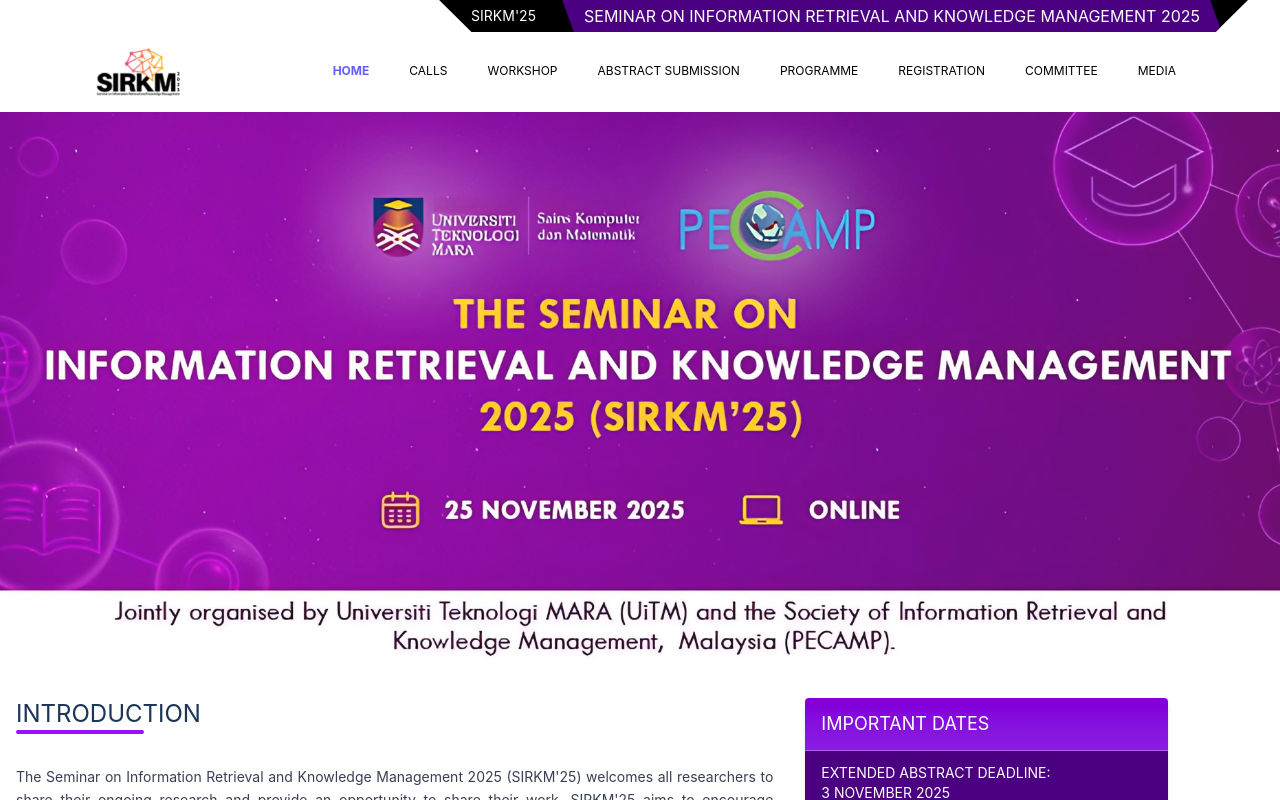
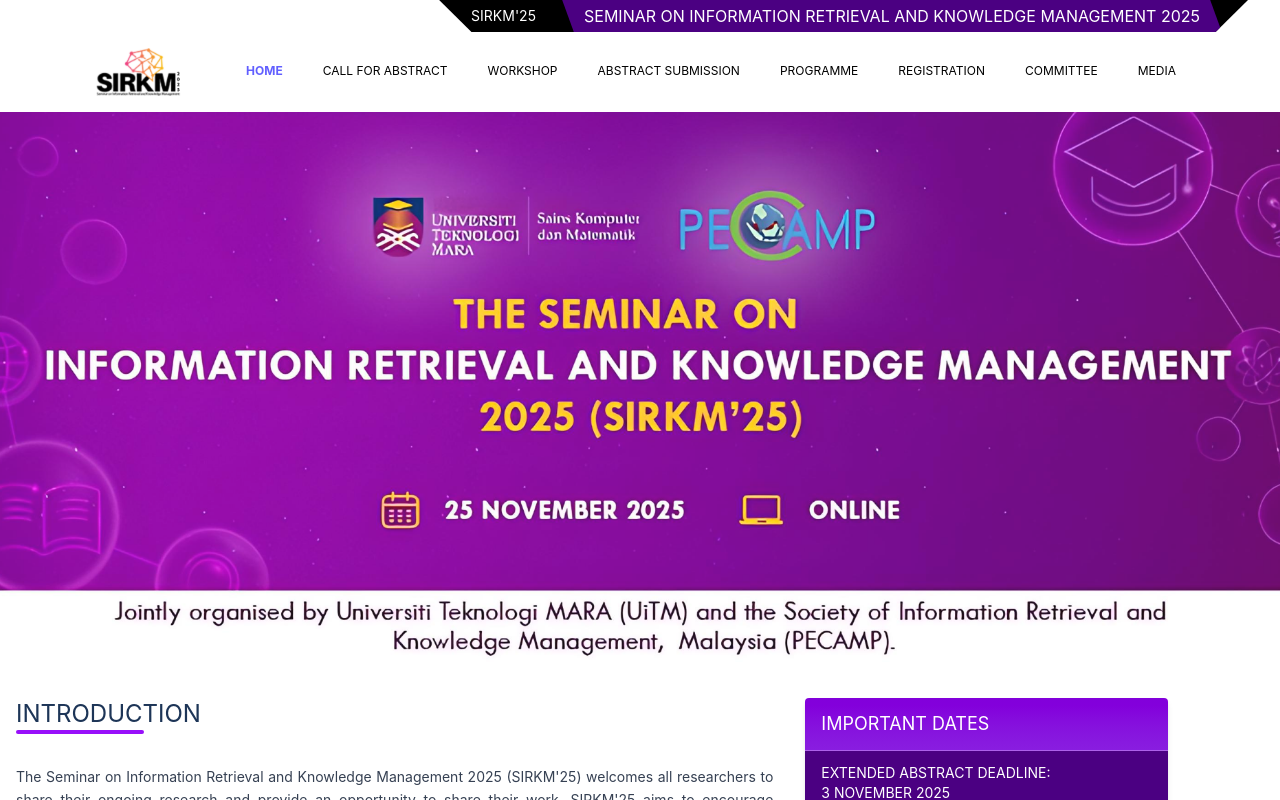
Before and after one commit to zafarshahrin/SIRKM2025, a Vue app: page /#/home in a window 1280 px wide. Shown: the top 800 px of the page. Built offline with nearby package versions, Linux system fonts and the light colour scheme.

Commit message:
latest 4300

```diff
--- a/src/components/uicomponents/navbar.vue
+++ b/src/components/uicomponents/navbar.vue
@@ -108,7 +108,7 @@
 // ✅ Navigation items
 const navItems = [
   { name: "HOME", path: "/", routeName: "home" },
-  { name: "CALLS", path: "/calls", routeName: "calls" },
+  { name: "CALL FOR ABSTRACT", path: "/calls", routeName: "calls" },
   { name: "WORKSHOP", path: "/workshop", routeName: "workshop" },
   { name: "ABSTRACT SUBMISSION", path: "/abstract-submission", routeName: "abstract-submission" },
   { name: "PROGRAMME", path: "/programme", routeName: "programme" },
```
